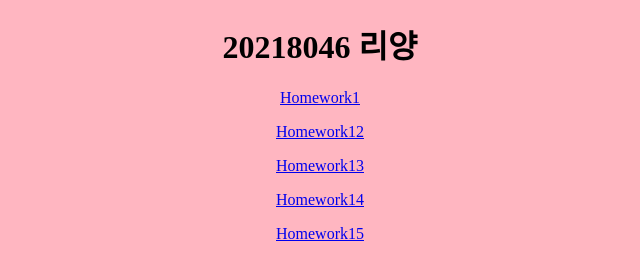
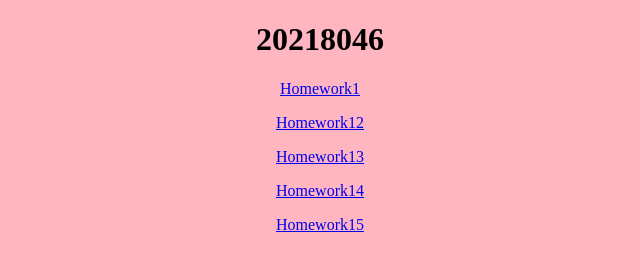
Before and after one commit to JianxinYi/JianxinYi.github.io, a plain HTML site: page homework.html in a window 1280 px wide. Shown: the whole page, without its empty margins (320-960 px from the left). Drawn offline with Linux system fonts and the light colour scheme.

Commit message:
Update homework.html

```diff
--- a/homework.html
+++ b/homework.html
@@ -1,11 +1,11 @@
 <!DOCTYPE html>
  <html>
  <head>
- <div class="text" style=" text-align:center;"><title> 20218046 리양</title>
+ <div class="text" style=" text-align:center;"><title> 20218046 </title>
  <meta name="author" content="Chenyu">
  </head>
  <body bgcolor="lightpink">
- <h1 >20218046 리양</h1>
+ <h1 >20218046 </h1>
  <p> <a href="https://JianxinYi.github.io/homework2">Homework1</a></p>
  <p> <a href="https://JianxinYi.github.io/homework2">Homework12</a></p>
  <p> <a href="https://JianxinYi.github.io/homework3">Homework13</a></p>
```
